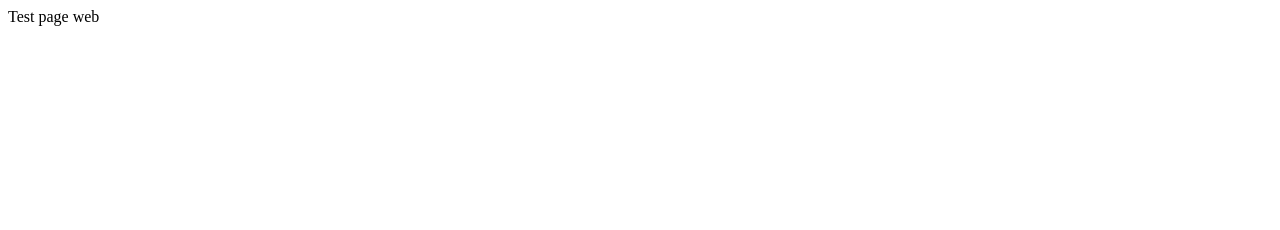
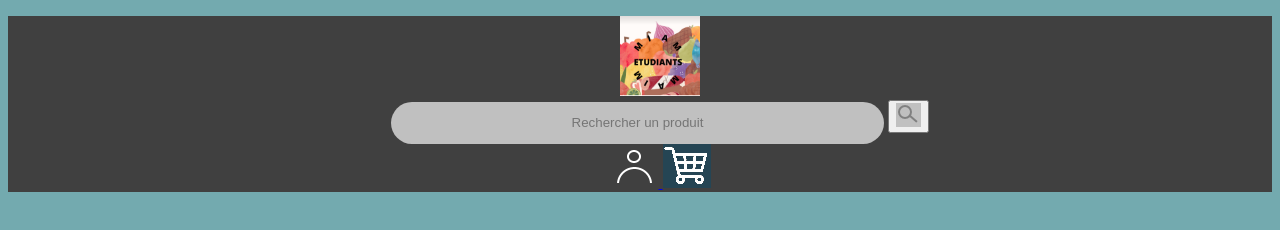
Before and after one commit to oxyblade-1/Miam-Miam, a plain HTML site: page index.html in a window 1280 px wide. Drawn offline with Linux system fonts and the light colour scheme.

Commit message:
edit and implement cod

```diff
--- a/Medhi/style.css
+++ /dev/null
@@ -1,4 +0,0 @@
-body
-{
-    background-color: aquamarine;
-}
--- a/index.html
+++ b/index.html
@@ -1,12 +1,49 @@
 <!DOCTYPE html>
-<html lang="en">
+<html lang="fr">
 <head>
     <meta charset="UTF-8">
     <meta http-equiv="X-UA-Compatible" content="IE=chrome">
     <meta name="viewport" content="width=device-width, initial-scale=1.0">
-    <title>Miam Miam | Head</title>
+    <link rel="stylesheet" href="style.css">
 </head>
+
+<header>
+    <nav>
+        <ul>
+            <li>
+                <!-- HUB -->
+                <a href="#" class="hub">
+                    <img src="images/logo.png" style="width:80px; height: 80px;">
+                </a>
+            </li>
+            <li>
+                <!-- search Bar -->
+                <form class="rechercher">
+                    <input type="text" placeholder="Rechercher un produit">
+                    <button type="submit"><img src="images/search.png"></button>
+                </form>
+            </li>
+            <li>
+                <!-- login Buton -->
+                <a href="#">
+                    <img src="images/login.png" class="login">
+                </a>
+            </li>
+            <li>
+                <!-- pay Buton -->
+                <a href="#">
+                    <img src="images/shop.png" class="pay">
+                </a>
+            </li>
+        </ul>
+    </nav>
+</header>
+
 <body>
-    Test page web
+    <!-- PARTIE DE ERWAN -->
 </body>
+
+<footer>
+    <!-- PARTIE -->
+</footer>
 </html>
--- a/style.css
+++ b/style.css
@@ -1,4 +1,40 @@
-body
+/* @font-face {
+    font-family: "Rubik";
+    src: url();
+} */
+
+body{background-color: #73AAAF;}
+nav
 {
-    background-color: aquamarine;
+
+    text-align: center;
+    background-color: #404040;
 }
+
+ul
+{
+    list-style-type: none;
+
+}
+
+li{display: inline;}
+
+input
+{
+    background-color: #C0C0C0;
+    /* taille de la bar */
+    width: 40%;
+    height: 40px;
+
+    /* bordure input */
+    border-width: 0;
+    border-radius: 30px;
+    text-align: center;
+    outline:  none;
+}
+
+img.hub
+{
+    display: block;
+    margin-left: auto;
+}
```
Also changed, not shown: Damaris/index.html (deleted, +0 -12 lines), Medhi/index.html (deleted, +0 -12 lines), Erwan/index.html (deleted), Erwan/style.css (deleted), images/login.png (added), images/logo.png (added), images/search.png (added), images/shop.png (added), pages/login.html (added).
